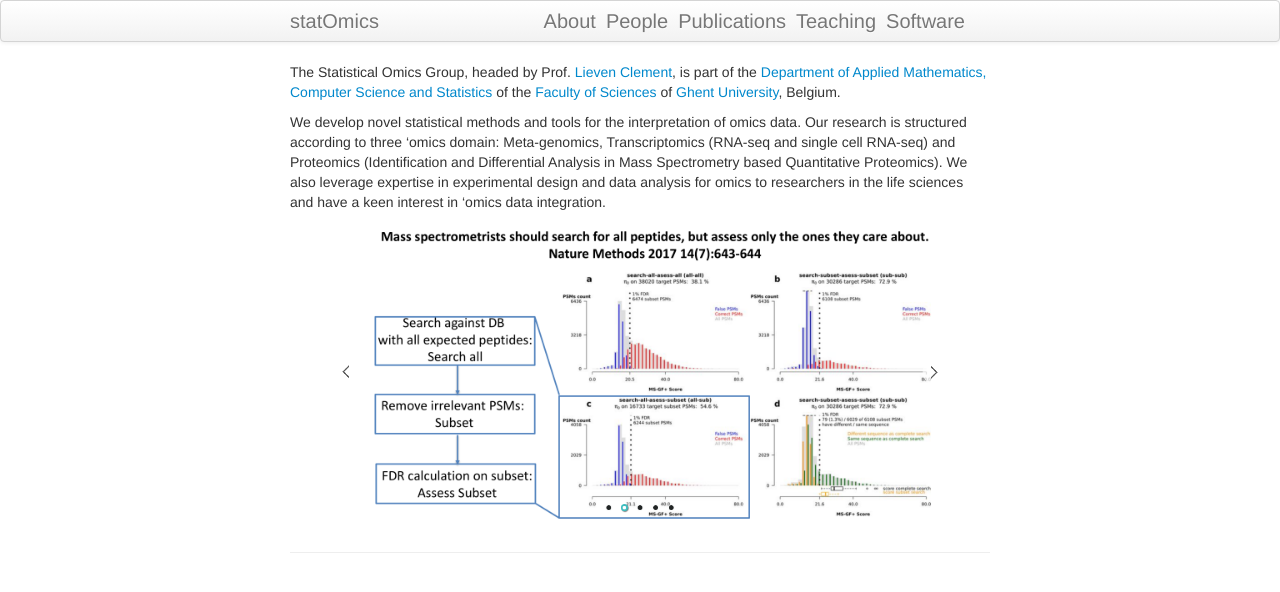
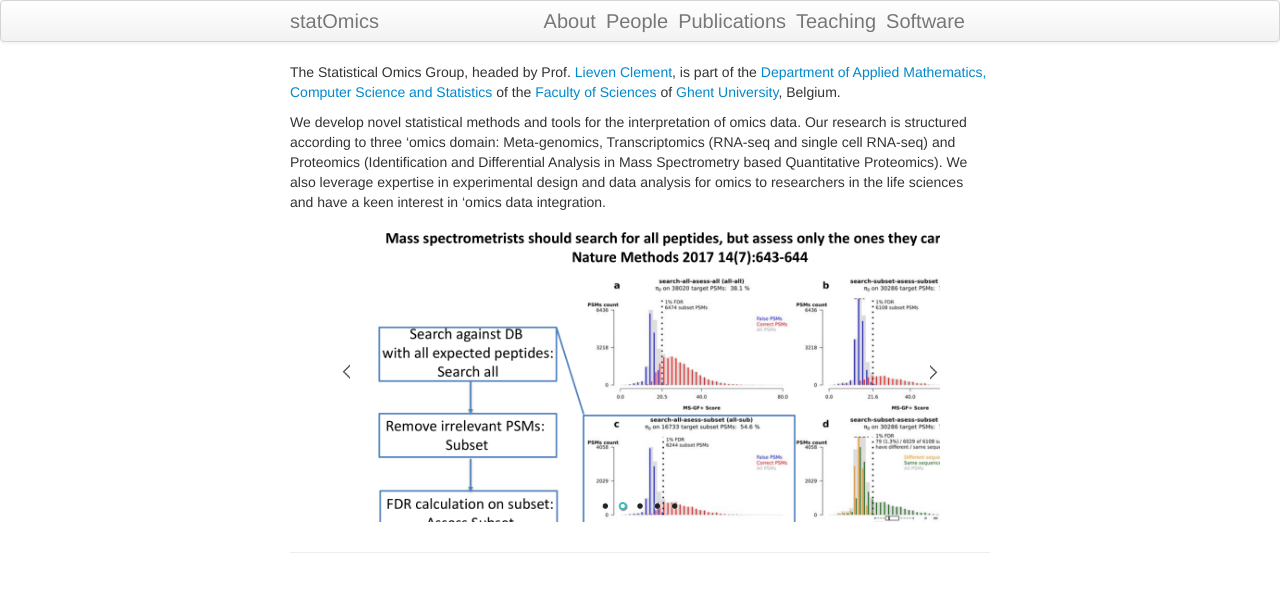
Before and after one commit to statOmics/statOmics.github.io, a Jekyll site: the page built from index.md, in a window 1280 px wide. Shown: the top 592 px of the page. Built offline with Jekyll 4.4.1, drawn with Linux system fonts in a browser that asks for light colours.

Commit message:
alter slideshowsize for arrows

```diff
--- a/index.md
+++ b/index.md
@@ -113,7 +113,7 @@ Our research is structured according to three 'omics domain: Meta-genomics, Tran
 </style>
 
 
-<div id="jssor_1" style="position: relative; margin: 0 auto; top: 0px; left: 0px; width: 1000px; height: 500px; overflow: hidden; visibility: hidden;">
+<div id="jssor_1" style="position: relative; margin: 0 auto; top: 0px; left: 0px; width: 900px; height: 450px; overflow: hidden; visibility: hidden;">
 
   <!-- Loading Screen -->
   <div data-u="loading" style="position: absolute; top: 0px; left: 0px;">
```
